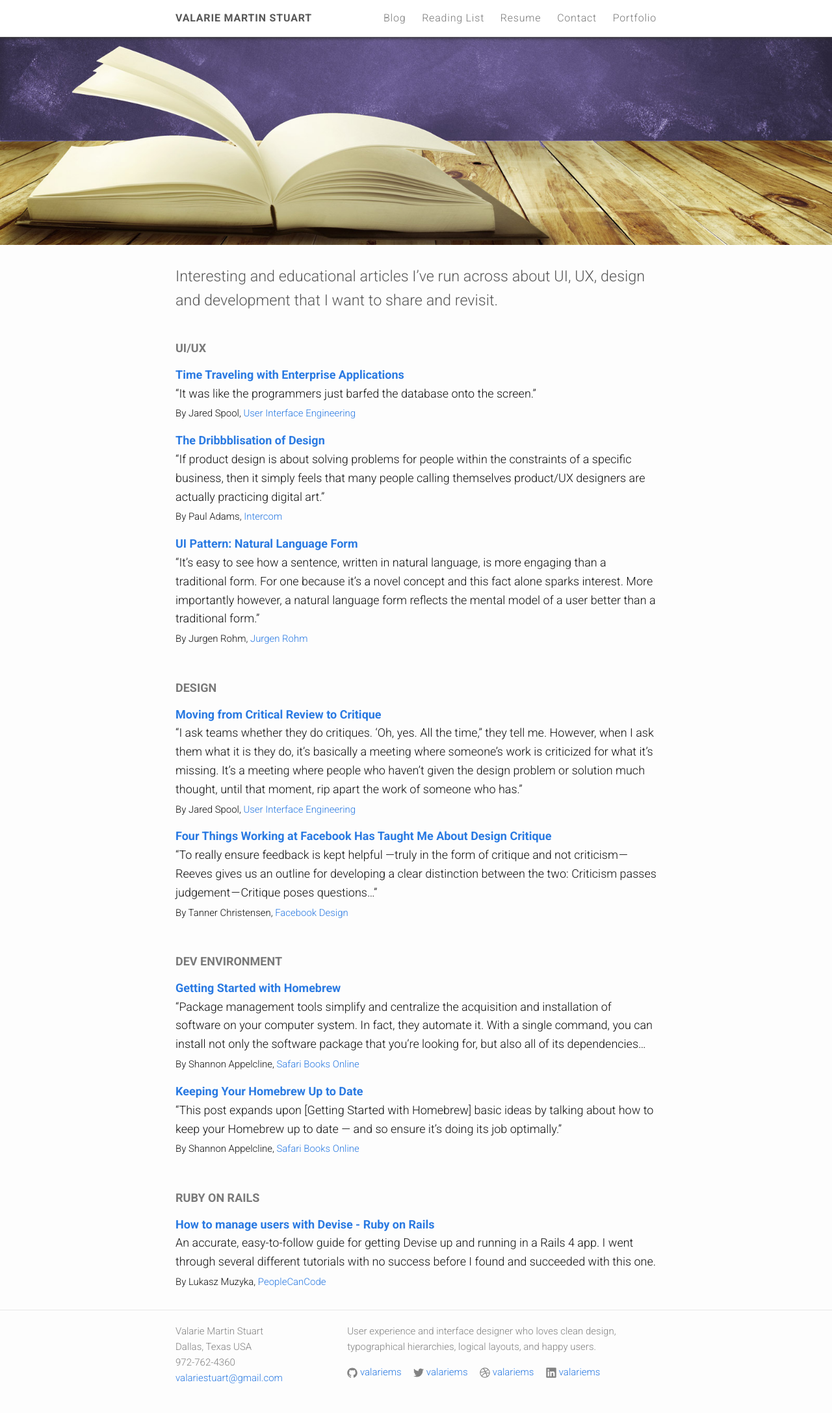
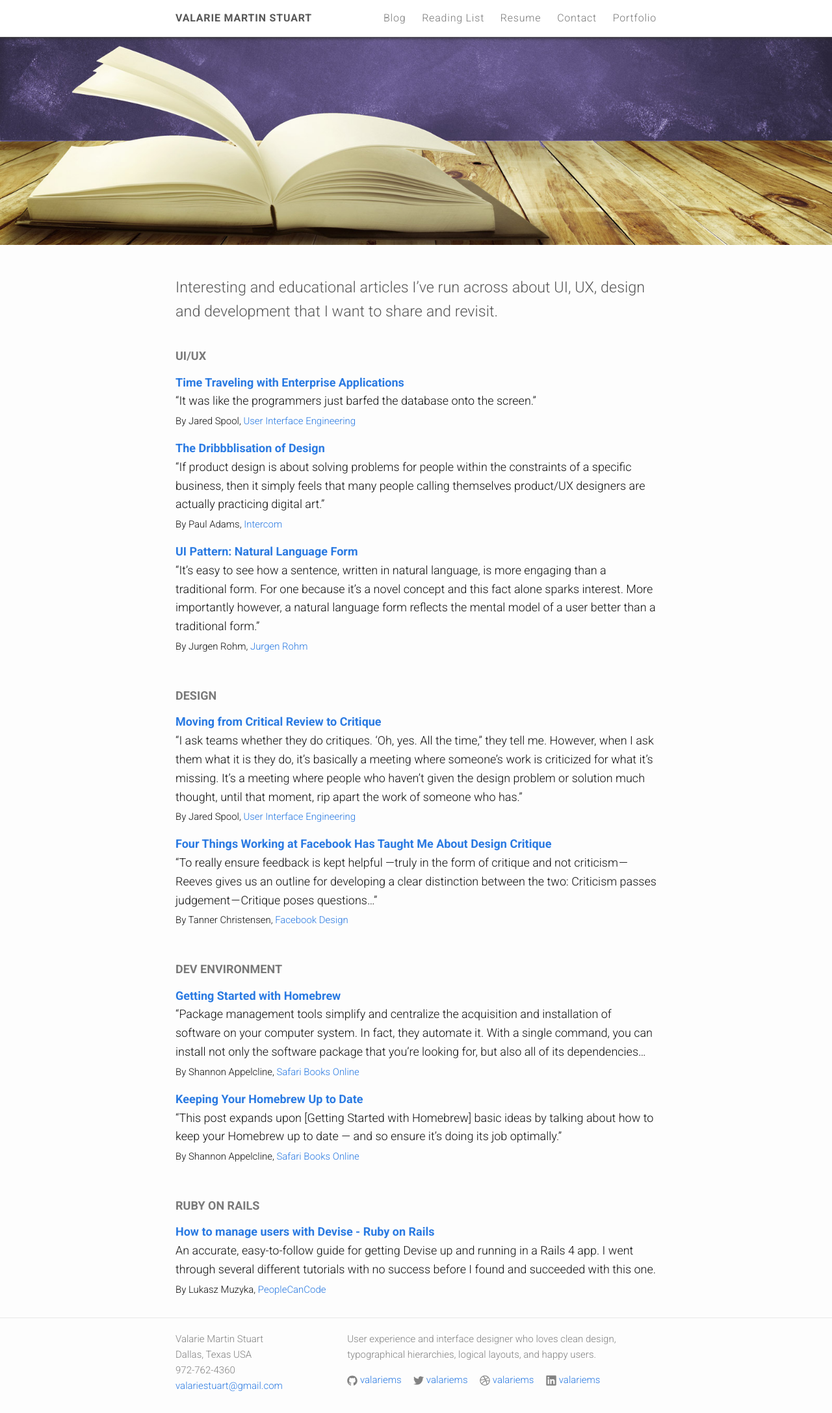
Before and after one commit to valariems/valariems.github.io, a Jekyll site: the page built from reading-list.md, in a window 1280 px wide. Shown: the whole page at 65% size. Built offline with Jekyll 4.4.1, drawn with Linux system fonts in a browser that asks for light colours; nearby versions of some CDN libraries.

Commit message:
Make typography spacing better.

```diff
--- a/_layouts/resume.html
+++ b/_layouts/resume.html
@@ -8,4 +8,8 @@
     {{ content }}
   </div>
 
+  <button type="submit" onclick="window.open('/assets/files/valariemartinstuart-resume.pdf')">
+    Download as PDF
+  </button>
+
 </article>
--- a/css/custom.scss
+++ b/css/custom.scss
@@ -23,6 +23,23 @@
     margin-bottom: 35px;
   }
 }
+
+button {
+  background-color: white;
+  border: 1px solid #ccc;
+  border-radius: 5px;
+  color: #666;
+  cursor: pointer;
+  font-size: .9em;
+  margin-bottom: 36px;
+  padding: 10px 20px;
+  &:hover {
+    border-color: #797979;
+    border-bottom: 2px solid #777;
+    margin-bottom: 35px;
+  }
+}
+
 
 //header
 
@@ -217,7 +234,7 @@
   font-family: 'Roboto Condensed', sans-serif;
   font-size: 2.2em;
   font-weight: 700;
-  margin: 30px 0 5px 0;
+  margin: 50px 0 5px 0;
   }
   .post-meta {
     text-transform: uppercase;
@@ -278,8 +295,16 @@
   }
   p {
     margin-bottom: 5px;
+    &:first-of-type {
+      margin-top: 2em;
+      margin-bottom: 2em;
+    }
+  }
+  &.reading-list p:first-of-type {
+    margin-bottom: 0;
   }
 }
+
 
 // contact
 .page-content.contact {
```
Also changed, not shown: resume.md (+0 -3 lines).
